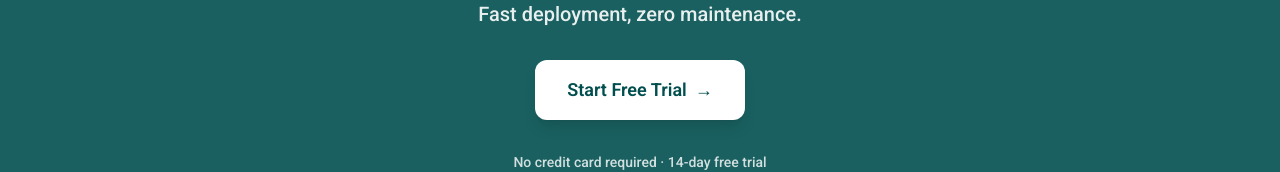
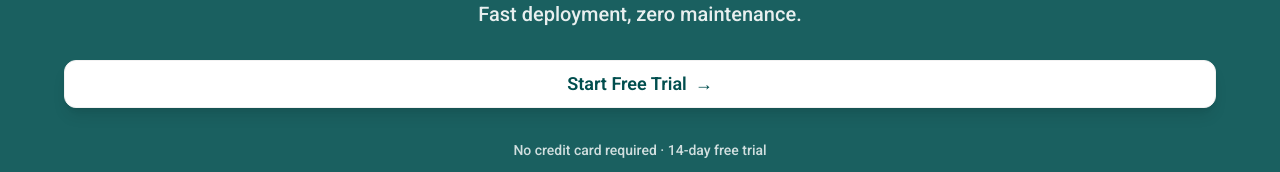
Before and after one commit to kobirul5/work-nest, a React (Vite) app: page /our-service in a window 1280 px wide. Shown: the part 343-515 px from the top of the page. Built offline with nearby package versions, Linux system fonts and the light colour scheme; no server answers.

Commit message:
added auto scroller for free trail button

```diff
--- a/package.json
+++ b/package.json
@@ -31,6 +31,7 @@
     "react-hot-toast": "^2.5.1",
     "react-icons": "^5.4.0",
     "react-router-dom": "^7.1.1",
+    "react-scroll": "^1.9.3",
     "recharts": "^2.15.0",
     "sort-by": "^1.2.0",
     "sweetalert2": "^11.15.10",
--- a/src/pages/AllProduct/Components/HeroAllProduct.jsx
+++ b/src/pages/AllProduct/Components/HeroAllProduct.jsx
@@ -3,6 +3,7 @@ import {
   FaUsers,
 } from 'react-icons/fa';
 import { ThemeContext } from "../../../providers/ThemeProvider";
+import { Link, Element } from 'react-scroll';
 
 
 
@@ -23,14 +24,14 @@ const HeroAllProduct = () => {
                 <p className="text-xl mb-8 max-w-2xl mx-auto opacity-90">
                     Streamline your workforce management with our all-in-one cloud solution. Fast deployment, zero maintenance.
                 </p>
-                <button className={`group flex items-center gap-2 mx-auto px-8 py-4 rounded-xl text-lg font-semibold transition-all
+                <Link to="price" smooth={true} duration={500} className={` btn flex items-center  rounded-xl text-lg font-semibold transition-all
                 ${theme === 'light'
                         ? 'bg-white text-primary-color hover:bg-opacity-95 shadow-lg hover:shadow-xl'
                         : 'bg-[#1f1f1f] text-white hover:bg-[#1f1f1f]'}
               `}>
                     <span>Start Free Trial</span>
                     <span className="group-hover:translate-x-1 transition-transform">→</span>
-                </button>
+                </Link >
                 <div className="mt-8 text-sm opacity-80">No credit card required · 14-day free trial</div>
             </div>
         </header>
--- a/src/pages/AllProduct/Components/Priceing.jsx
+++ b/src/pages/AllProduct/Components/Priceing.jsx
@@ -4,6 +4,7 @@ import {
 } from 'react-icons/fa';
 import { ThemeContext } from "../../../providers/ThemeProvider";
 import Heading from "../../Shared/Heading/Heading";
+import { Link, Element } from 'react-scroll';
 
 
 const Pricing = () => {
@@ -16,7 +17,7 @@ const Pricing = () => {
     ]
 
     return (
-        <section className=" px-4  dark:from-gray-800 dark:to-gray-900">
+        <Element name="price" className=" px-4  dark:from-gray-800 dark:to-gray-900">
             <div className="container mx-auto">
                 <div className="text-center mb-16">
                     <Heading
@@ -67,7 +68,7 @@ const Pricing = () => {
                     ))}
                 </div>
             </div>
-        </section>
+        </Element>
 
     )
 }
```
Also changed, not shown: 1 other file (tests, documents, lock files or other folders).
